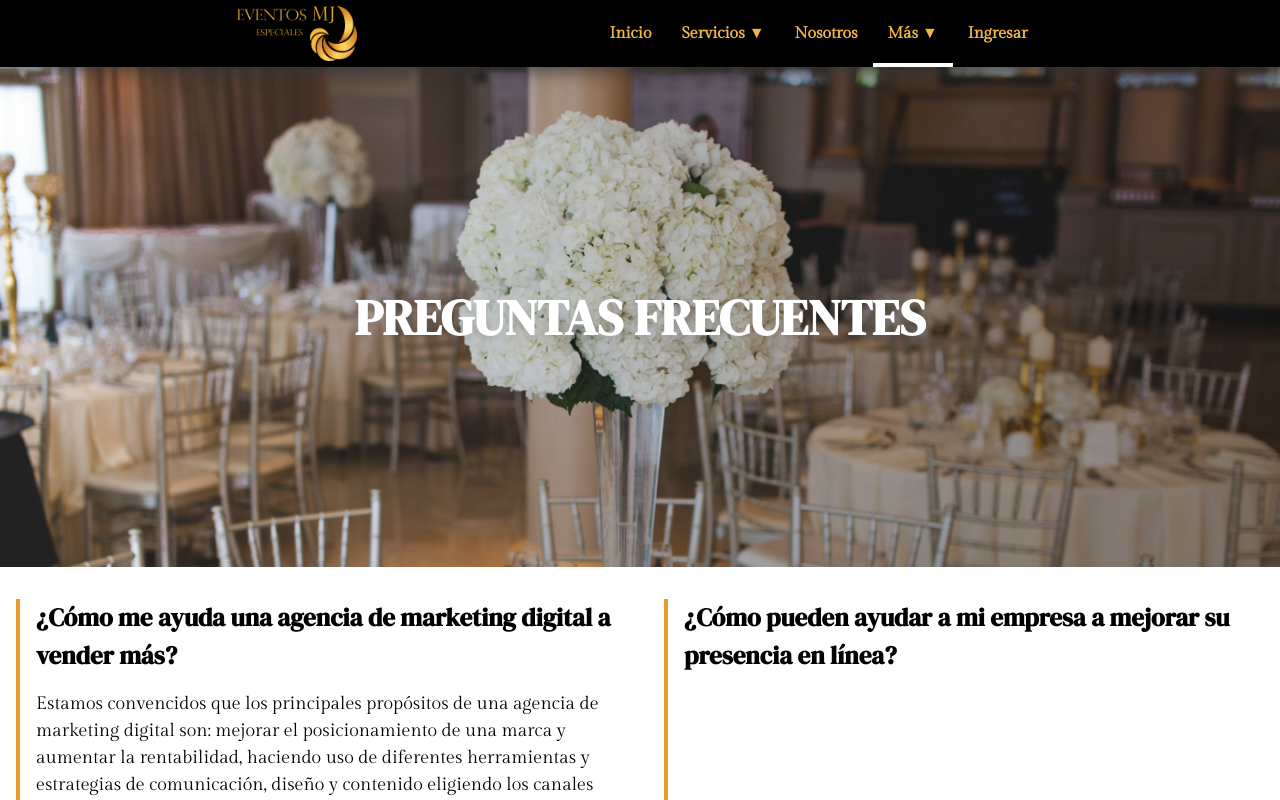
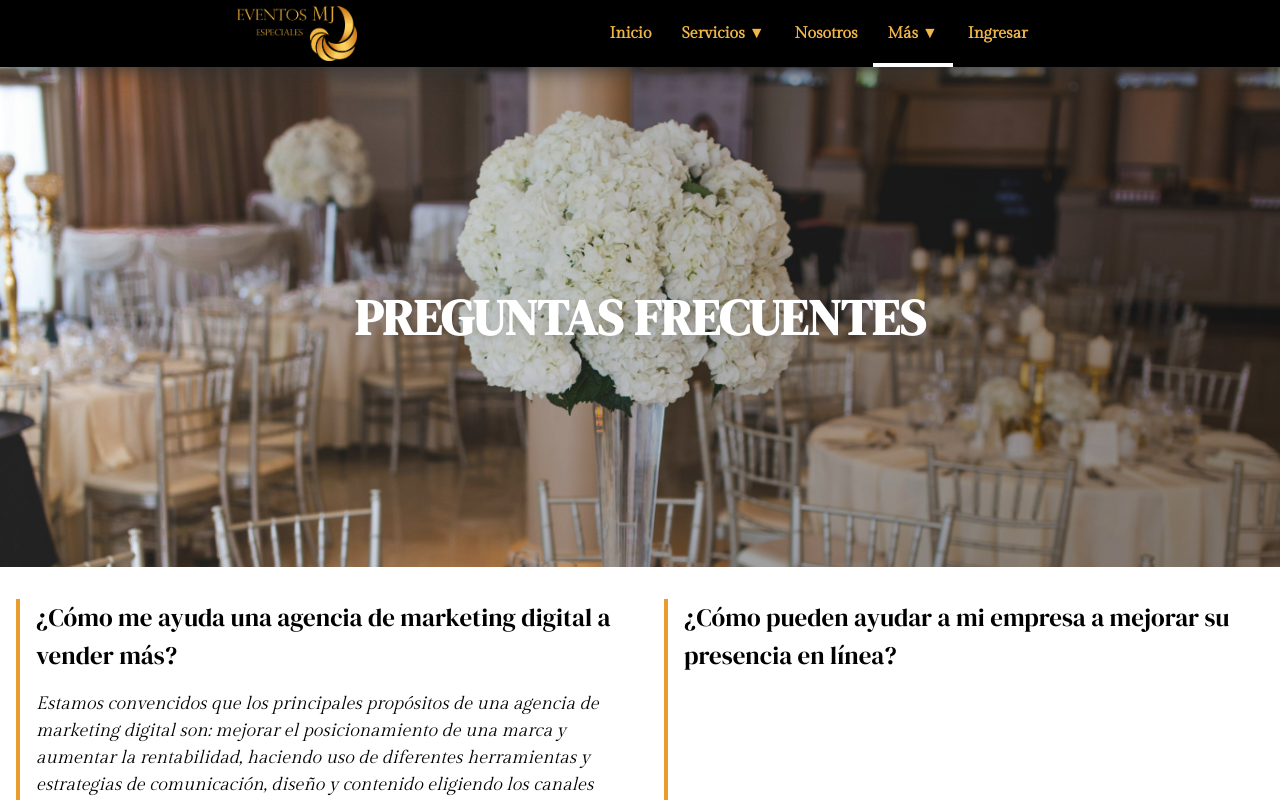
Before and after one commit to PollitoJLGD123/MJEventos-Frontend, a Next.js app: page /preguntas in a window 1280 px wide. Both pictures are taken after a click on the element 326 px from the left and 636 px from the top of the page. Shown: the top 800 px of the page. Built offline with nearby package versions, Linux system fonts and the light colour scheme; a web font is replaced by a local one.

Commit message:
styled(Pregunta): Respuestas (css)
- Se cambia el formato del grosor de la pregunta y la selección de las mismas.
- Se cambia la respuestas a las preguntas

```diff
--- a/app/(client)/preguntas/components/Pregunta.jsx
+++ b/app/(client)/preguntas/components/Pregunta.jsx
@@ -7,12 +7,12 @@ export default function Pregunta({ question, answer }) {
   return (
     <article className="border-l-4 pl-4 border-solid border-[#ea9d2f]">
       <h3
-        className="font-bold text-[25px] cursor-pointer hover:text-[#ea9d2f]"
+        className="font-medium text-[25px] cursor-pointer hover:text-[#ea9d2f] text-black select-none"
         onClick={() => setIsOpen(!isOpen)}
       >
         {question}
       </h3>
-      {isOpen && <p className="text-[18px] mt-4">{answer}</p>}
+      {isOpen && <p className="text-[18px] mt-4 italic text-black">{answer}</p>}
     </article>
   );
 }
```
